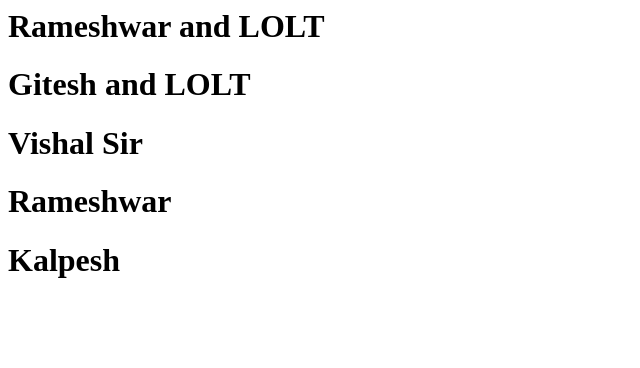
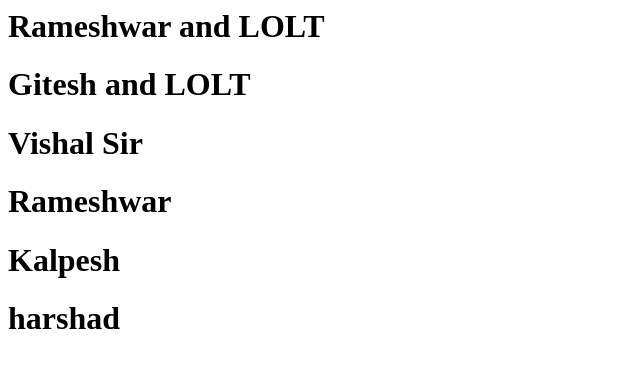
Before and after one commit to MHTECHIN/rameshwar, a plain HTML site: page index.html in a window 1280 px wide. Shown: the whole page, without its empty margins (0-640 px from the left). Drawn offline with Linux system fonts and the light colour scheme.

Commit message:
Update index.html

```diff
--- a/index.html
+++ b/index.html
@@ -3,3 +3,4 @@
 <h1>Vishal Sir </h1>
 <h1>Rameshwar </h1>
 <h1>Kalpesh</h1>
+<h1>harshad<h1>
```
